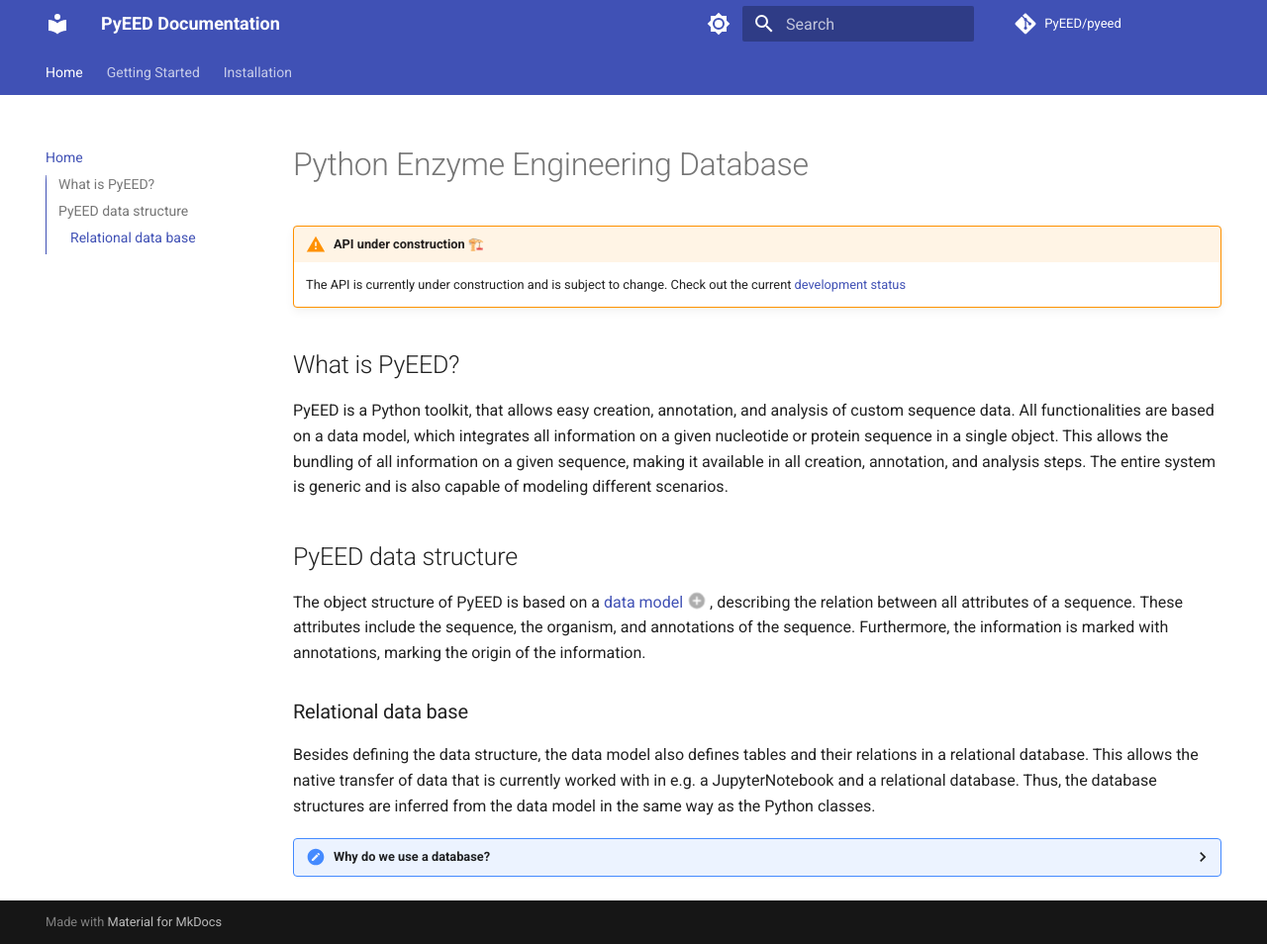
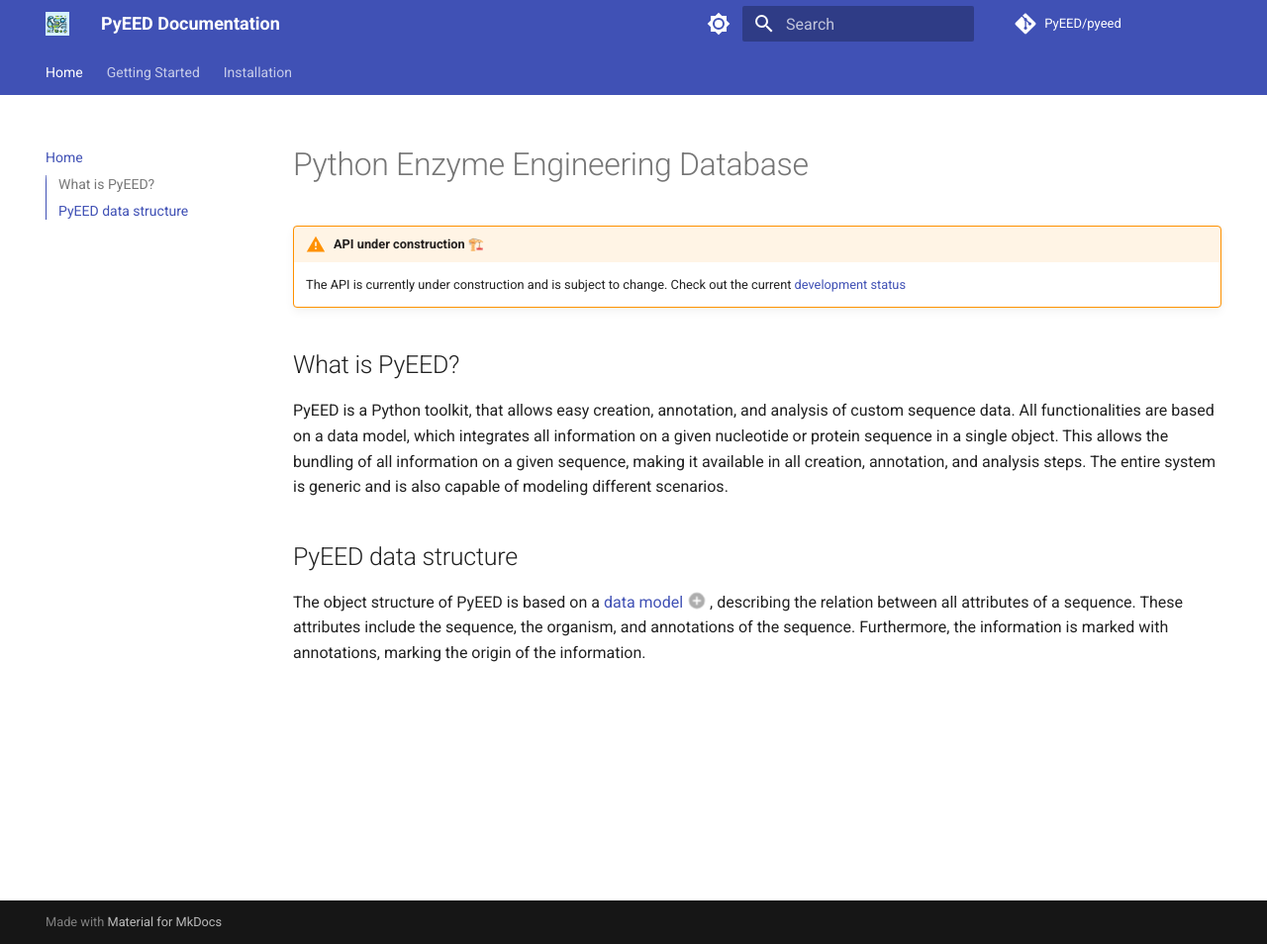
Before and after one commit to PyEED/pyeed, an MkDocs documentation site: the page built from docs/index.md, in a window 1280 px wide and 954 px high. Shown: the whole window at 99% size. Built offline with MkDocs 1.6.1 and Material for MkDocs 9.7.7, drawn with Linux system fonts in a browser that asks for light colours; comment, search, counter and statistics services are not loaded; some of the changed text lies outside the part shown.

Commit message:
added logo

```diff
--- a/docs/index.md
+++ b/docs/index.md
@@ -14,13 +14,3 @@ The object structure of PyEED is based on a [data model](https://github.com/PyEE
 { .annotate }
 
 1.   PyEED uses the [sdRDM framework](https://github.com/JR-1991/software-driven-rdm) to define the architecture of its data as a Markdown document. The hierarchical structure defined in the Markdown document is used to generate Python classes, mirroring the structure of the data model. PyEED can thus be used to read and write data from SQL databases and apply its tools to the data.
-
-
-### Relational data base
-
-Besides defining the data structure, the data model also defines tables and their relations in a relational database. This allows the native transfer of data that is currently worked with in e.g. a JupyterNotebook and a relational database. Thus, the database structures are inferred from the data model in the same way as the Python classes.
-
-<details>
-  <summary>Why do we use a database?</summary>
-  The objects we are creating in our JupyterNotebook are only stored for the runtime of the program. After we stop our JupyterNotebook the data would be lost. A database is a persistent data storage and lets us structure our data in such a way, that we need less space on our memory. Therefore we create tables based on the datamodel and use relations in relational database systems to represent those. We are modeling normal references as 1:n and data structures such as sets or lists with n:m by using linking tables.
-</details>
--- a/mkdocs.yml
+++ b/mkdocs.yml
@@ -16,6 +16,7 @@ nav:
 
 theme:
   name: material
+  logo: figs/pyeed.png
   features:
     - navigation.tabs
     - navigation.sections
```
Also changed, not shown: docs/figs/pyeed.png (added).
